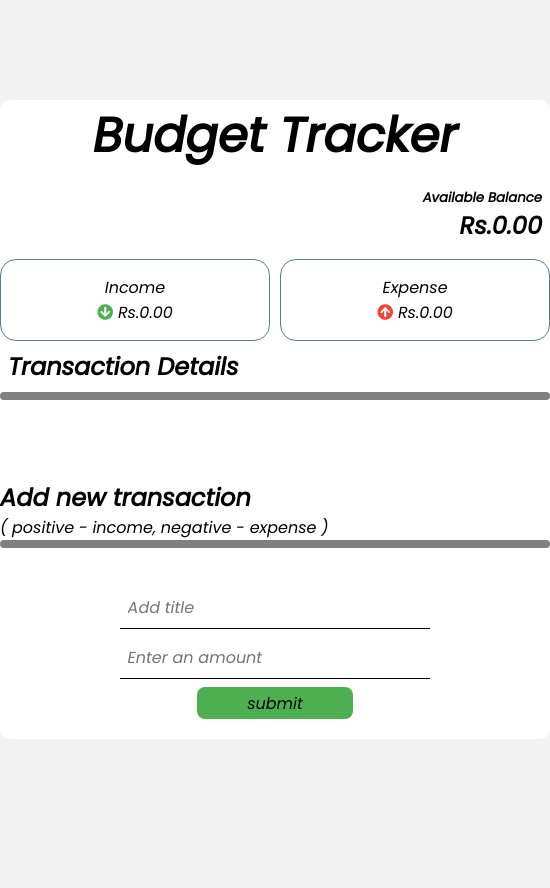
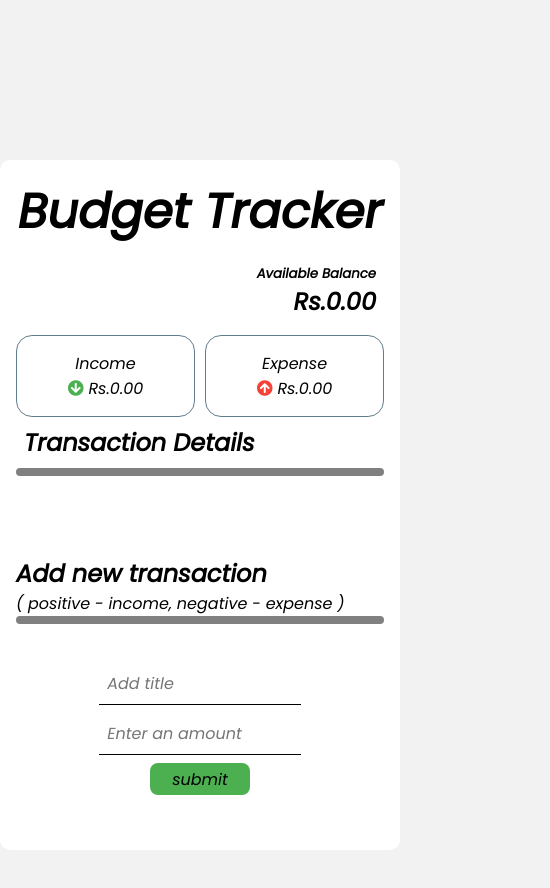
Before and after one commit to veer-a1505/expense-tracker-react, a React (Create React App) app: page / in a window 390 px wide. Shown: the top 888 px of the page, 550 px wide, since content can reach past the window. Before the commit the page ends 844 px from the top, so only its background shows below. Built offline with nearby package versions, Linux system fonts and the light colour scheme.

Commit message:
bug fixing

```diff
--- a/src/index.css
+++ b/src/index.css
@@ -16,7 +16,6 @@ body {
   width: 550px;
   border-radius: 10px;
   background: #ffffff;
-  /* box-shadow: 0.2rem 1rem 1rem 0.5rem #d0d0d0; */
 }
 
 .header {
@@ -186,3 +185,13 @@ hr {
 .transaction .child4 {
   flex-basis: 10%;
 }
+
+@media screen and (max-width: 600px) {
+  .container {
+    margin: 10em auto;
+    padding: 1em;
+    width: 400px;
+    border-radius: 10px;
+    background: #ffffff;
+  }
+}
```
